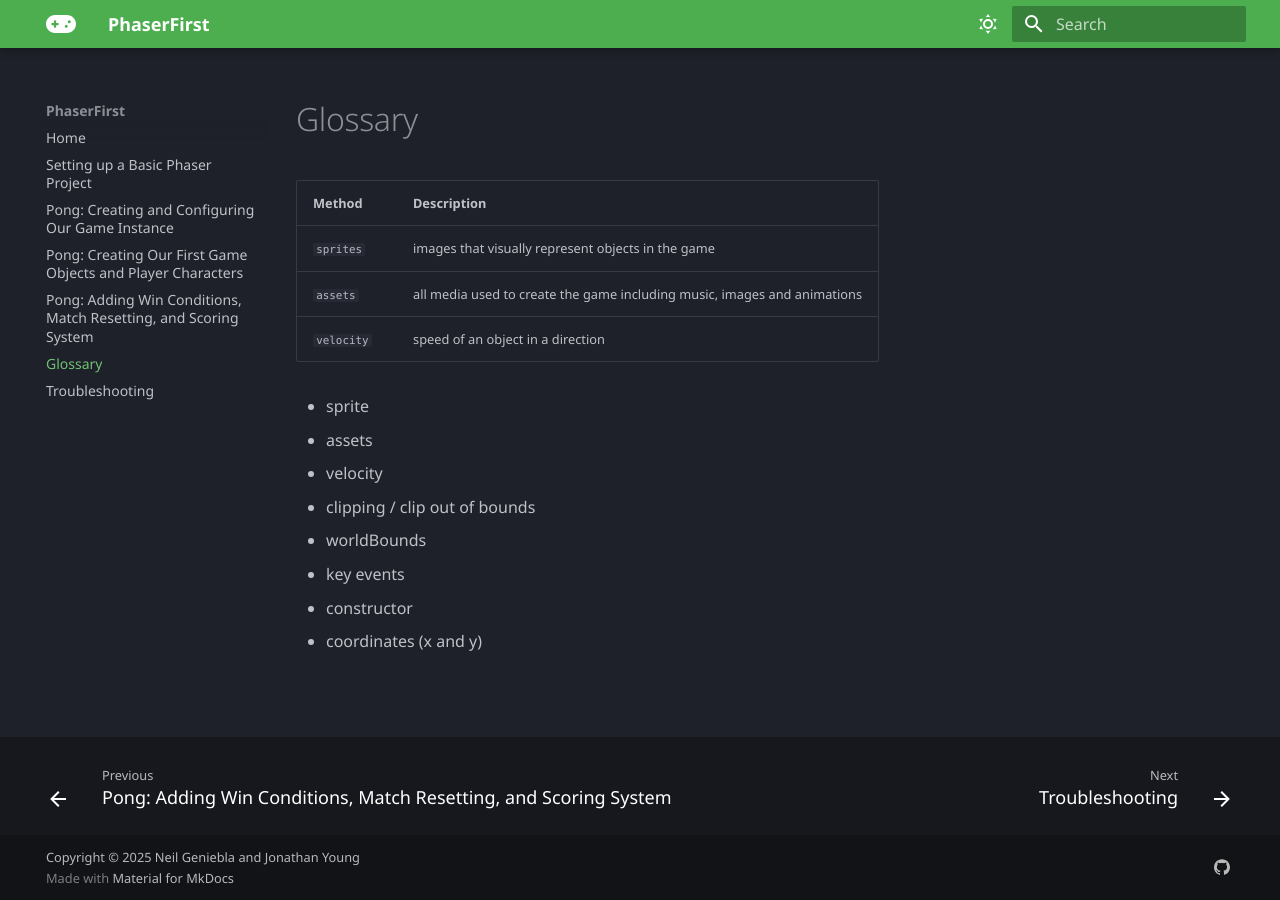
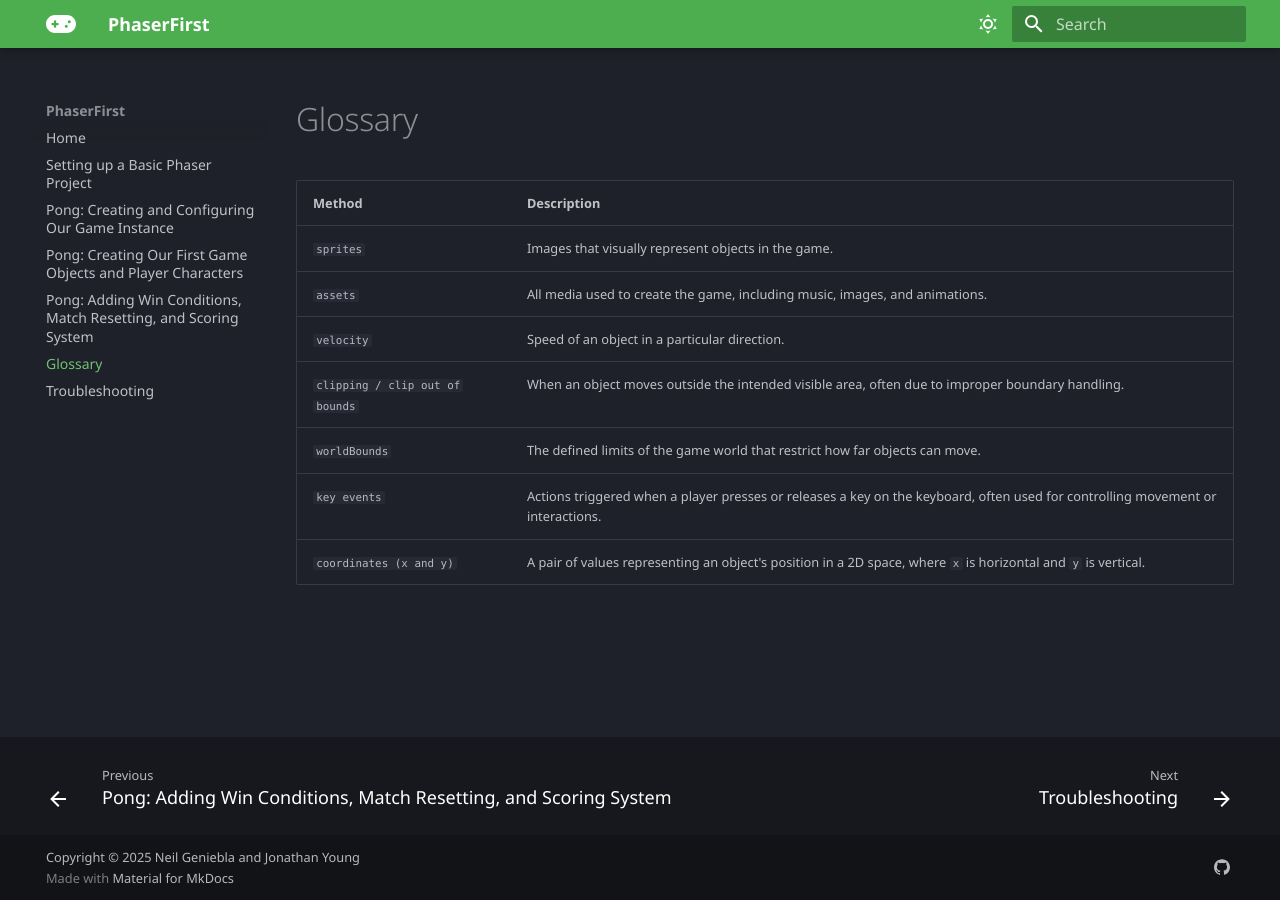
Before and after one commit to ndgeniebla/phaser-mkdocs, an MkDocs documentation site: the page built from docs/glossary.md, in a window 1280 px wide. Built offline with MkDocs 1.6.1 and Material for MkDocs 9.7.7, drawn with Linux system fonts in a browser that asks for light colours; some web fonts are replaced.

Commit message:
add glossary

```diff
--- a/docs/glossary.md
+++ b/docs/glossary.md
@@ -1,16 +1,12 @@
+
 # Glossary
 
 | Method      | Description                          |
 | ----------- | ------------------------------------ |
-| `sprites`   | images that visually represent objects in the game    |
-| `assets`    | all media used to create the game including music, images and animations   |
-| `velocity`  | speed of an object in a direction  |
-
-- sprite
-- assets
-- velocity
-- clipping / clip out of bounds
-- worldBounds
-- key events
-- constructor
-- coordinates (x and y)
+| `sprites`   | Images that visually represent objects in the game. |
+| `assets`    | All media used to create the game, including music, images, and animations. |
+| `velocity`  | Speed of an object in a particular direction. |
+| `clipping / clip out of bounds` | When an object moves outside the intended visible area, often due to improper boundary handling. |
+| `worldBounds` | The defined limits of the game world that restrict how far objects can move. |
+| `key events` | Actions triggered when a player presses or releases a key on the keyboard, often used for controlling movement or interactions. |
+| `coordinates (x and y)` | A pair of values representing an object's position in a 2D space, where `x` is horizontal and `y` is vertical. |
```
